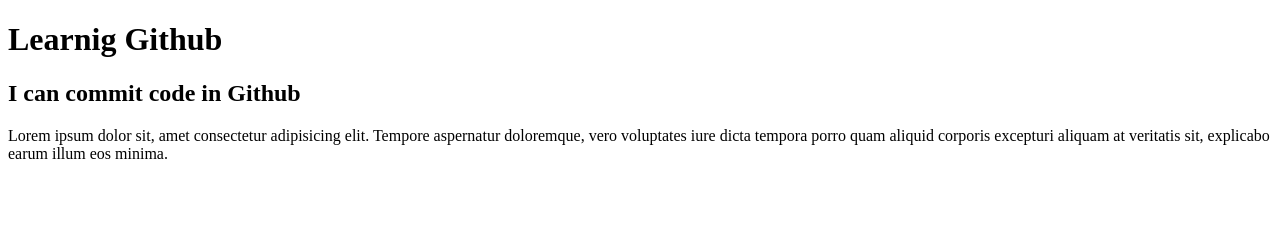
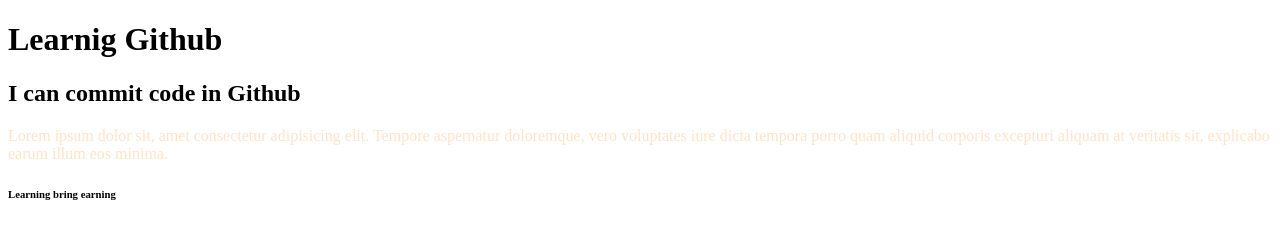
Before and after one commit to AhsanulMohsin/my-repo, a plain HTML site: page index.html in a window 1280 px wide. Drawn offline with Linux system fonts and the light colour scheme.

Commit message:
Style Added

```diff
--- a/index.html
+++ b/index.html
@@ -4,11 +4,12 @@
     <meta charset="UTF-8">
     <meta name="viewport" content="width=device-width, initial-scale=1.0">
     <title>My Github Repo</title>
+    <link rel="stylesheet" href="style.css">
 </head>
 <body>
     <h1>Learnig Github</h1>
     <h2>I can commit code in Github</h2>
     <p>Lorem ipsum dolor sit, amet consectetur adipisicing elit. Tempore aspernatur doloremque, vero voluptates iure dicta tempora porro quam aliquid corporis excepturi aliquam at veritatis sit, explicabo earum illum eos minima.</p>
-
+    <h6>Learning bring earning</h6>
 </body>
 </html>
--- /dev/null
+++ b/style.css
@@ -0,0 +1,3 @@
+p{
+    color: bisque;
+}
```
